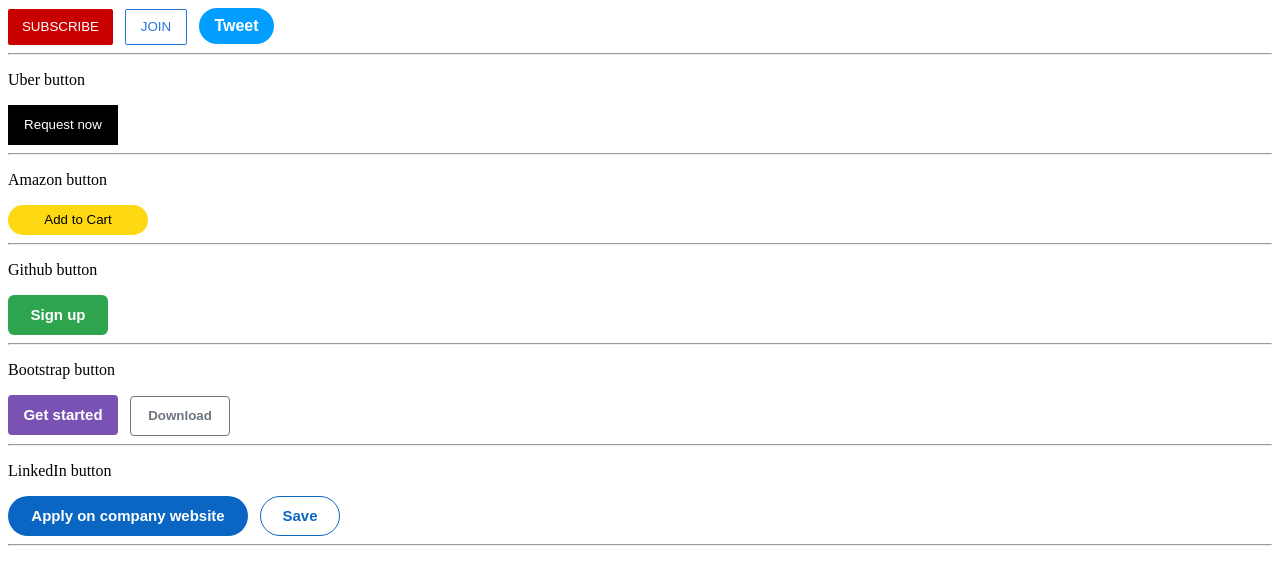
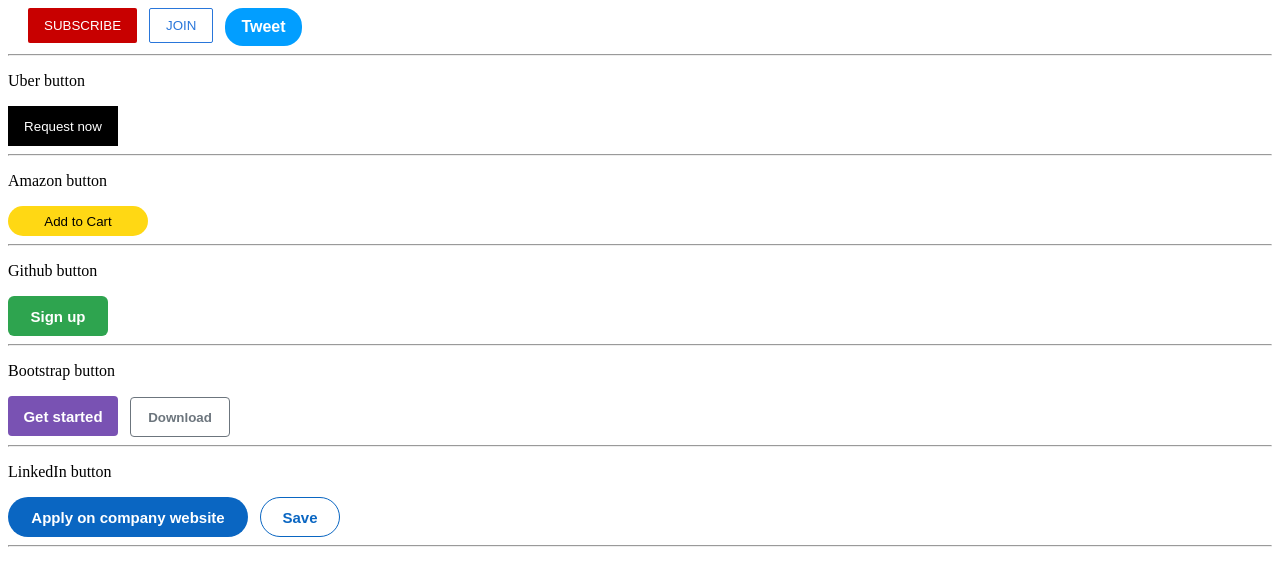
Before and after one commit to amanullah01/html-css-course, a plain HTML site: page buttons.html in a window 1280 px wide. Drawn offline with Linux system fonts and the light colour scheme.

Commit message:
using box-model instead height width

```diff
--- a/buttons.html
+++ b/buttons.html
@@ -9,12 +9,20 @@
         background-color: rgb(200, 0, 0);
         color: white;
         border: none;
-        height: 36px;
-        width: 105px;
+        /* height: 36px;
+        width: 105px; */
+
+        padding-top: 10px;
+        padding-bottom: 10px;
+        padding-left: 16px;
+        padding-right: 16px;
+
         border-radius: 2px;
         cursor: pointer;
+        margin-left: 20px;
         margin-right: 8px;
         transition: opacity 0.15s;
+        vertical-align: top;
       }
 
       .subscribe-button:hover {
@@ -28,11 +36,14 @@
         background-color: white;
         color: rgb(41, 118, 218);
         border: 1px solid rgb(41, 118, 218);
-        height: 36px;
-        width: 62px;
         border-radius: 2px;
         cursor: pointer;
+        padding-top: 9px;
+        padding-bottom: 9px;
+        padding-left: 16px;
+        padding-right: 16px;
         transition: background-color 0.15s, color 0.15s;
+        vertical-align: top;
       }
 
       .join-button:hover {
@@ -47,14 +58,19 @@
         background-color: rgb(2, 158, 255);
         color: white;
         border: none;
-        height: 36px;
-        width: 75px;
+        /* height: 36px;
+        width: 75px; */
+        padding-top: 10px;
+        padding-bottom: 10px;
+        padding-left: 16px;
+        padding-right: 16px;
         border-radius: 18px;
         cursor: pointer;
         font-weight: bold;
         font-size: 16px;
         margin-left: 8px;
         transition: box-shadow 0.15s;
+        vertical-align: top;
       }
 
       .tweet-button:hover {
```
